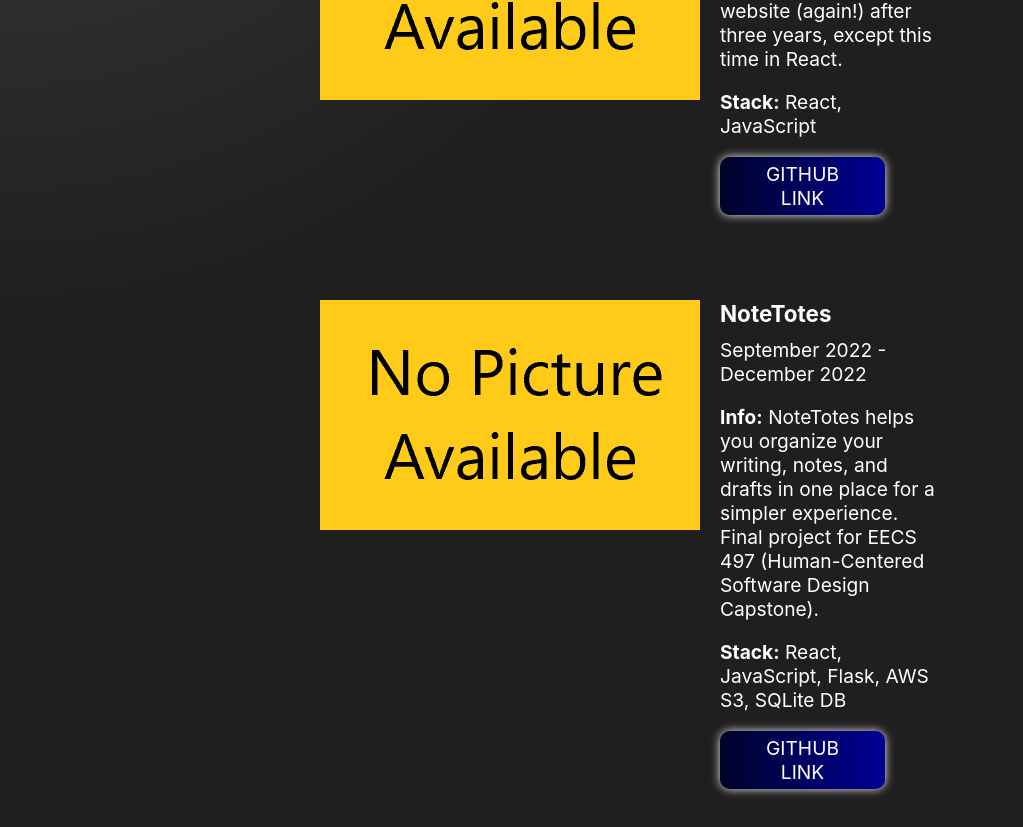
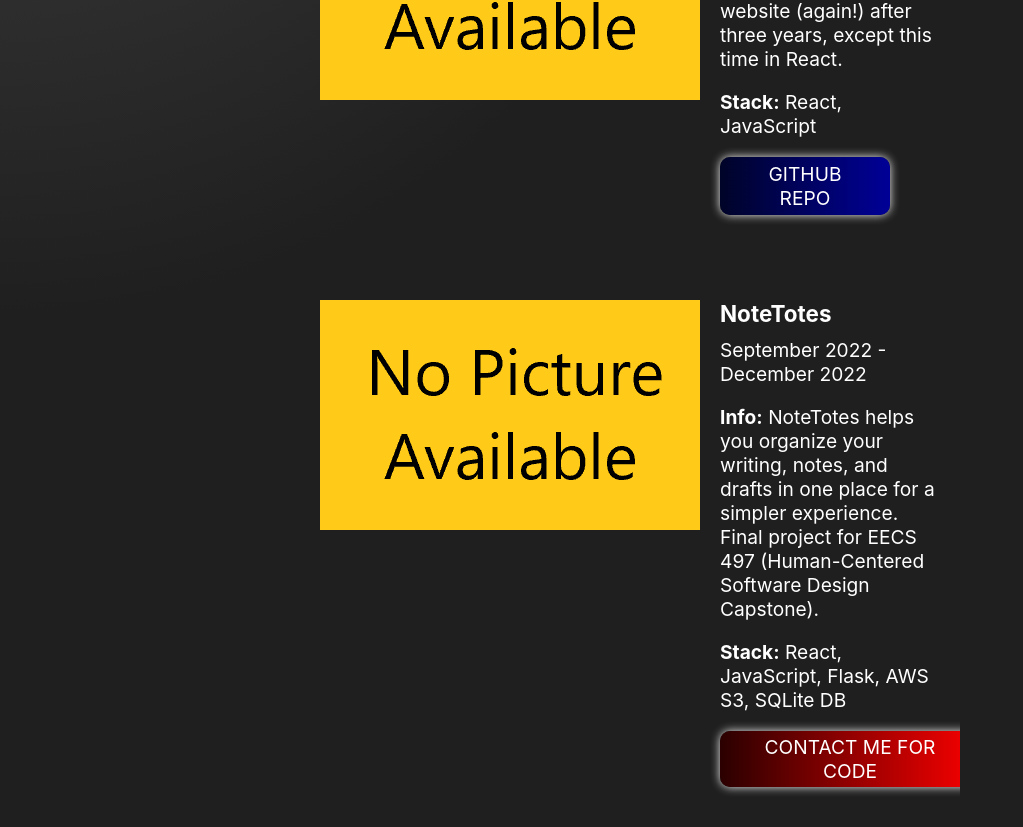
Before and after one commit to nitishvijai/nitish-website-v3, a React (Create React App) app: page /projects in a window 1280 px wide. Shown: the part 433-1260 px from the top of the page, without its empty margins (0-1023 px from the left). Built offline with nearby package versions, Linux system fonts and the light colour scheme.

Commit message:
Content updates

```diff
--- a/src/components/About/About.js
+++ b/src/components/About/About.js
@@ -1,4 +1,5 @@
 import { React, useRef } from 'react';
+import { Link } from 'react-router-dom';
 import styles from './About.module.css';
 import Navbar from '../Navbar/Navbar';
 import Footer from '../Footer/Footer';
@@ -29,10 +30,10 @@ const About = () => {
       <h1 id={styles.header}>A little about me</h1>
       <div className={styles.parent}>
         <div className={styles.pic}>
-          <img id={styles.nitish} src="/Nitish_Diwali.jpg" />
+          <img id={styles.nitish} src="/Nitish_Diwali.jpg" alt="Nitish celebrating Diwali at UMich, 2022"/>
         </div>
         <div className={styles.aboutMe}>
-          <p className={styles.paragraph}>Hi there! I'm Nitish and I'm a senior (in my last semester!) double majoring in computer science and data science at the University of Michigan. After graduating in April, I plan on joining Capital One as an Associate Software Engineer in August.</p>
+          <p className={styles.paragraph}>Hi there! I'm Nitish and I'm a senior (in my last semester!) double majoring in computer science and data science at the <a className={styles.pgLink} target="_blank" href="https://umich.edu">University of Michigan</a>. After graduating in April, I plan on joining <a className={styles.pgLink} href="https://www.capitalone.com/" target="_blank">Capital One</a> as an Associate Software Engineer in August.</p>
           <p className={styles.paragraph}>I enjoy the field of computer science because it allows me to utilize my problem-solving skills and love for technology to help people around me do more and have a better day.</p>
           <p className={styles.paragraph}>My primary interests are in full-stack web and app development, database management, UI/UX design, and machine learning. As a firm believer in the growth mindset, I've always preferred to gain a breadth of experience in various technologies.</p>
           <p className={styles.paragraph}>With that out of the way, here are a few fun facts about me:</p>
@@ -40,8 +41,8 @@ const About = () => {
             <li>🖥️ I've been interested in tech for as long as I can remember -- I love catching up on the latest tech news and look forward to doing a PC build one day</li>
             <li>🌐 I have a bad habit of going on random Wikipedia binges online...</li>
             <li>🦅 I'm an Eagle Scout from Ohio</li>
-            <li>🎶🕺🏽 I enjoy listening and dancing to Indian/Tamil music and have frequently taken part in Michigan IASA's Annual Cultural Show -- check out my most recent performance here</li>
-            <li>✈️ I love traveling -- check out my Traveling page to hear more about my adventures</li>
+            <li>🎶🕺🏽 I enjoy listening and dancing to Indian/Tamil music and have frequently taken part in Michigan IASA's Annual Cultural Show -- check out my most recent performance <a className={styles.pgLink} target="_blank" href='https://www.youtube.com/watch?v=0jPigyHwCYg'>here</a></li>
+            <li>✈️ I love traveling -- check out my Traveling <Link to="/travels" className={styles.pgLink}>page</Link> to hear more about my adventures</li>
             <li>🏍️ I got my motorcycle license last summer</li>
             <li>🏃🏽🏋🏽 I'm a fitness freak -- find me in the NCRB every day either running or lifting weights</li>
             <li>🍳🔥 Finally, I'm also a below-average cook -- trying to learn new recipes but for now I guess I'm an expert at cooking eggs...</li>
--- a/src/components/About/About.module.css
+++ b/src/components/About/About.module.css
@@ -84,3 +84,13 @@ ul, li {
 .aboutMe p {
     margin-bottom: 30px;
 }
+
+.pgLink, .pgLink:visited {
+    text-decoration: none;
+    font-weight: bold;
+    color: orange;
+}
+
+.pgLink:hover {
+    color: green;
+}
--- a/src/components/Projects/Projects.js
+++ b/src/components/Projects/Projects.js
@@ -1,4 +1,5 @@
 import React from 'react';
+import { Link } from 'react-router-dom';
 import Footer from '../Footer/Footer';
 import Navbar from '../Navbar/Navbar';
 import styles from './Projects.module.css';
@@ -133,7 +134,8 @@ const Projects = () => {
             <p className={styles.date}>{project.date}</p>
             <p><strong>Info:</strong>{" " + project.info}</p>
             <p><strong>Stack:</strong>{" " + project.stack}</p>
-            {project.github && <p className={styles.btngrad}>GitHub Link</p>}
+            {project.github !== 'N/A' && <a href={project.github} target="_blank" className={styles.btngrad}>GitHub Repo</a>}
+            {project.github === 'N/A' && <Link to="/contact" className={styles.classProj}>Contact Me for code</Link>}
           </div>
         </div>
         )}
--- a/src/components/Projects/Projects.module.css
+++ b/src/components/Projects/Projects.module.css
@@ -98,20 +98,39 @@ h3 {
     padding: 5px 25px;
     text-align: center;
     text-transform: uppercase;
+    text-decoration: none;
     transition: 0.5s;
     background-size: 200% auto;
     color: white;
     box-shadow: 0 0 10px #eee;
     border-radius: 10px;
     display: block;
-    width: 115px;
+    width: 120px;
     position: relative;
     margin-left: 300px
   }
 
-  .btngrad:hover {
+  .btngrad:hover, .classProj:hover {
     background-position: right center; /* change the direction of the change here */
     color: #fff;
     text-decoration: none;
     cursor: pointer;
   }
+
+  .classProj {
+    background-image: linear-gradient(to right, #2b0000 0%, #FF0000  51%, #2b0000  100%);
+    margin: 10px;
+    padding: 4px 25px;
+    text-align: center;
+    text-transform: uppercase;
+    text-decoration: none;
+    transition: 0.5s;
+    background-size: 200% auto;
+    color: white;
+    box-shadow: 0 0 10px #eee;
+    border-radius: 10px;
+    display: block;
+    width: 210px;
+    position: relative;
+    margin-left: 300px
+  }
```
